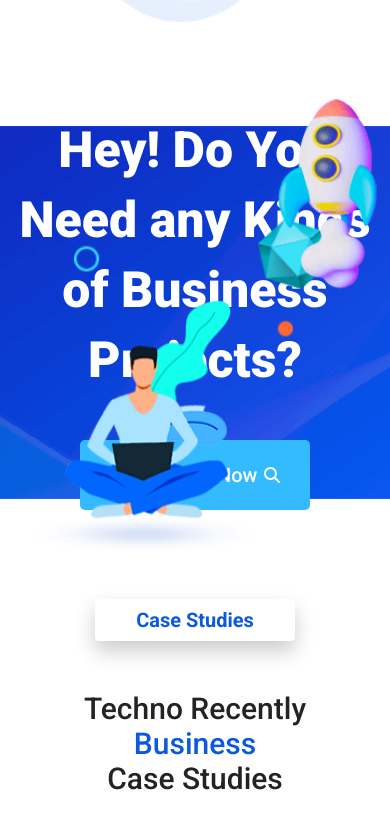
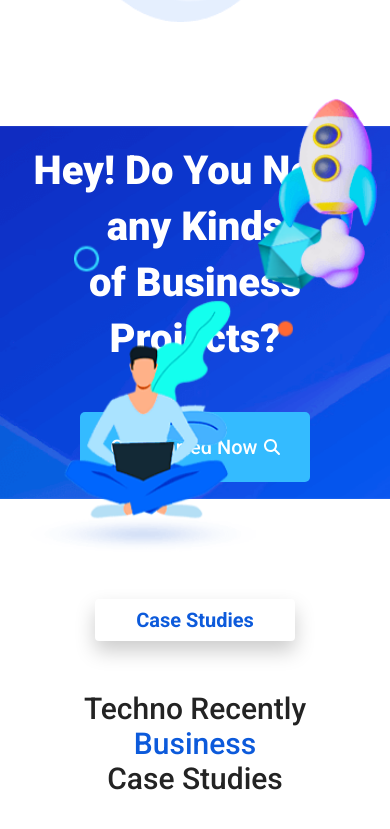
Before and after one commit to gyamficodes/tectspace, a Vue app: page / in a window 390 px wide. Shown: the part 8707-9536 px from the top of the page. Built offline with nearby package versions, Linux system fonts and the light colour scheme.

Commit message:
call section update finished

```diff
--- a/src/assets/_FooterPage.scss
+++ b/src/assets/_FooterPage.scss
@@ -6,7 +6,7 @@
   position: relative;
   padding-top: 100px;
   // padding-bottom: 100px;
-  // background-attachment: fixed;
+  background-attachment: fixed;
   .Footer-top {
     display: flex;
     align-items: center;
--- a/src/assets/_feature.scss
+++ b/src/assets/_feature.scss
@@ -37,6 +37,7 @@
     justify-content: center;
     gap: 2em;
     padding-top: 60px;
+
     .card {
       width: 570px;
       height: 260px;
--- a/src/assets/_responsive.scss
+++ b/src/assets/_responsive.scss
@@ -353,6 +353,14 @@
       }
     }
   }
+.call-content-menu{
+  .call-content{
+    h1{
+      font-size: 25px !important;
+    }
+  }
+}
+
 
 }
 
@@ -654,6 +662,12 @@
       }
     }
 
+}  .call-content-menu{
+  .call-content{
+    h1{
+      font-size: 28px !important;
+    }
+  }
 }
 
 // Medium devices (tablets, 768px and up)
@@ -908,6 +922,13 @@
         }
       }
     }
+  }  .call-content-menu{
+    .call-content{
+      h1{
+        font-size: 30px !important;
+      }
+    }
+
 }
 
 // Large devices (desktops, 992px and up)
@@ -1166,7 +1187,12 @@
         }
       }
     }
-
+  }  .call-content-menu{
+    .call-content{
+      h1{
+        font-size: 40px !important;
+      }
+    }
 }
 
 // Extra large devices (large desktops, 1200px and up)
```
